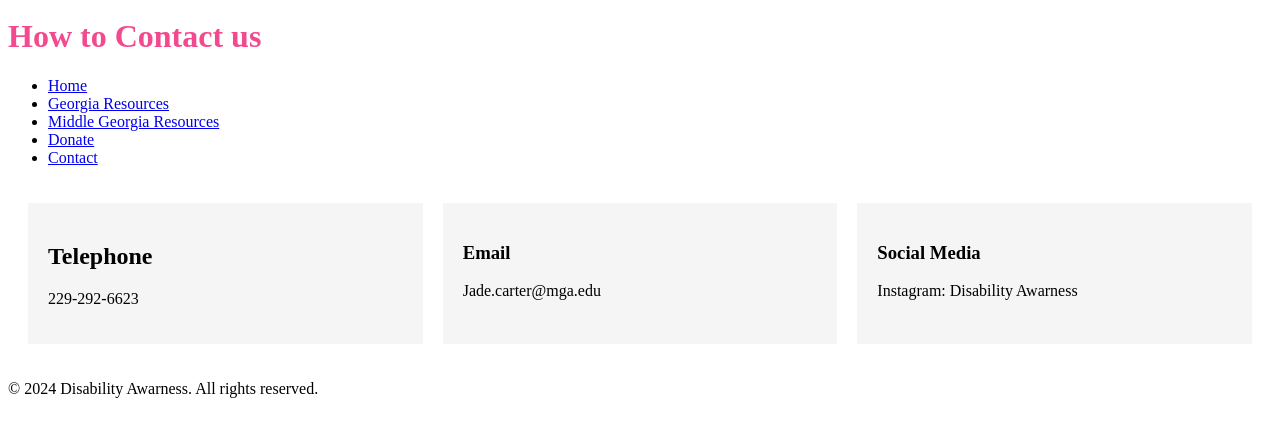
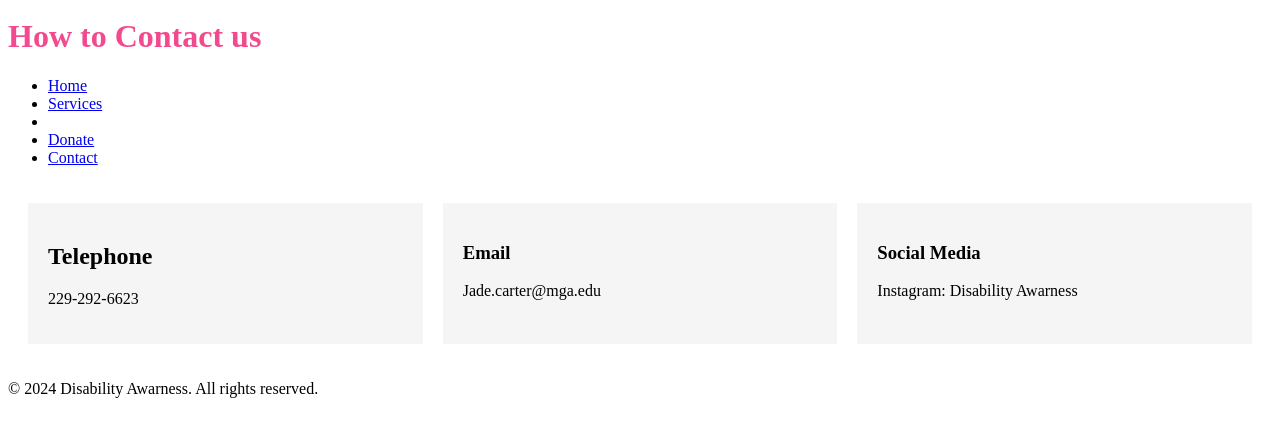
Before and after one commit to DrJbarbie/disabilitesawarness, a plain HTML site: page Contact.html in a window 1280 px wide. Shown: the part 29-466 px from the top of the page. Drawn offline with Linux system fonts and the light colour scheme.

Commit message:
Update navigation links in Contact.html

```diff
--- a/Contact.html
+++ b/Contact.html
@@ -16,8 +16,8 @@
 <nav>
 	<ul>
 	<li><a href="index.html"> Home</a></li>
-	<li><a href="Resume.html"> Georgia Resources</a></li>
-	<li><a href="Intrest.html"> Middle Georgia Resources</a></li>
+	<li><a href="Resume.html"> Services </a></li>
+	<li><a href="Intrest.html"> </a></li>
 	<li><a href="Donate.html"> Donate</a></li>
     <li><a href="Contact.html"> Contact </a></li>
 	</ul>
```
